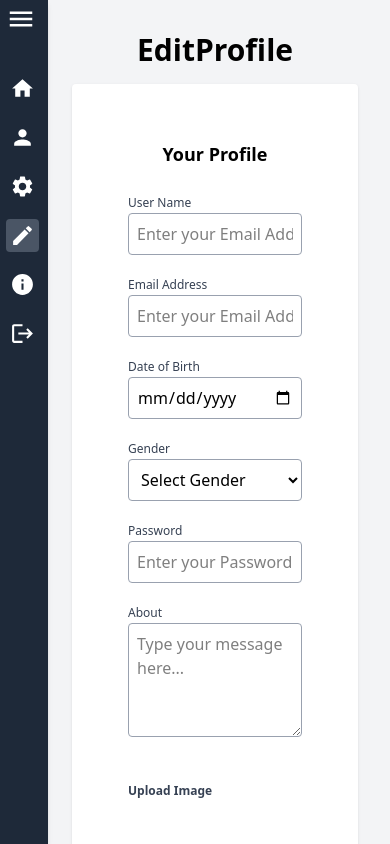
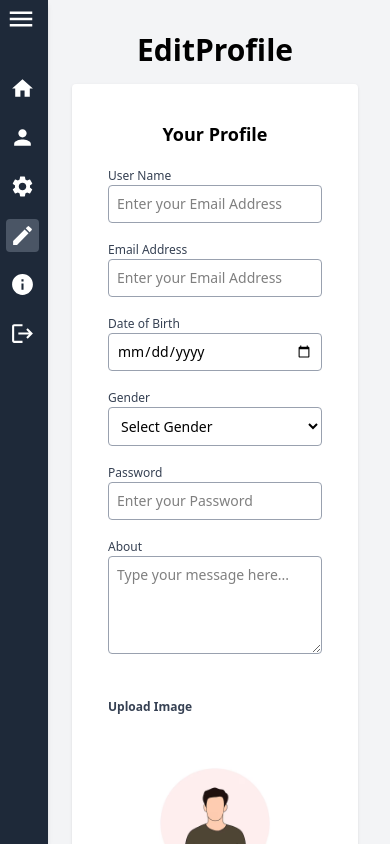
Before and after one commit to rajni-enrope/practice-project, a React (Vite) app: page /Dashboard in a window 390 px wide. Both pictures are taken after a click on the item "EditProfile". Built offline with nearby package versions, Linux system fonts and the light colour scheme.

Commit message:
Updated logout button to be full-width and responsive

```diff
--- a/src/Components/EditProfilee.jsx
+++ b/src/Components/EditProfilee.jsx
@@ -96,11 +96,12 @@ const EditProfileNew = () => {
     };
 
     return (
-        <div className="w-full max-w-4xl mx-auto px-4 sm:px-6 md:px-8 py-4  ">
-            <h1 className="p-4 pb-[5px] text-lg md:text-xl font-bold text-center">Your Profile</h1>
-           <div>
-             <form onSubmit={handleSubmit}>
-                <div className="flex flex-col md:flex-row gap-10 p-4 ">
+
+        <div className="w-full max-w-4xl mx-auto px-1 sm:px-1 md:px-4 py-1  ">
+            <h1 className="p-2 pb-[5px] text-lg md:text-xxl  font-bold text-center">Your Profile</h1>
+           <div className="flex flex-col items-center pt-1 min-h-screen gap-2 ">
+             <form  className="flex flex-col space-y-5  max-[360px]:px-2 sm:px-4 md:px-8 pb-2 gap-2 max-[360px]:gap-1 sm:gap-4 md:gap-6  text-sm max-[360px]:text-[12px] sm:text-base md:text-lg break-words"onSubmit={handleSubmit}>
+                <div className="flex flex-col md:flex-row gap-10 p-2 ">
                     <div className="flex flex-col gap-4 w-full md:w-1/2 md:gap-10">
                         <div >
                             <label htmlFor="FullName" className="text-xs md:text-sm font-medium text-gray-700">User Name</label>
--- a/src/Components/LogOut.jsx
+++ b/src/Components/LogOut.jsx
@@ -10,8 +10,8 @@ const Logout = () => {
         navigate("/");
     };
     return (
-        <div>
-            <button onClick={handleLogout} className="bg-red-600 text-white px-4 py-2 rounded hover:bg-red-700 transition duration-200"> Logout </button>
+        <div className="flex justify-center mt-4">
+            <button onClick={handleLogout} className="w-full bg-red-600 text-white  px-3 max-[360px]:px-2 sm:px-4 md:px-6  py-2 rounded  hover:bg-red-700 transition duration-200"> Logout </button>
         </div>
     )
 };
```
